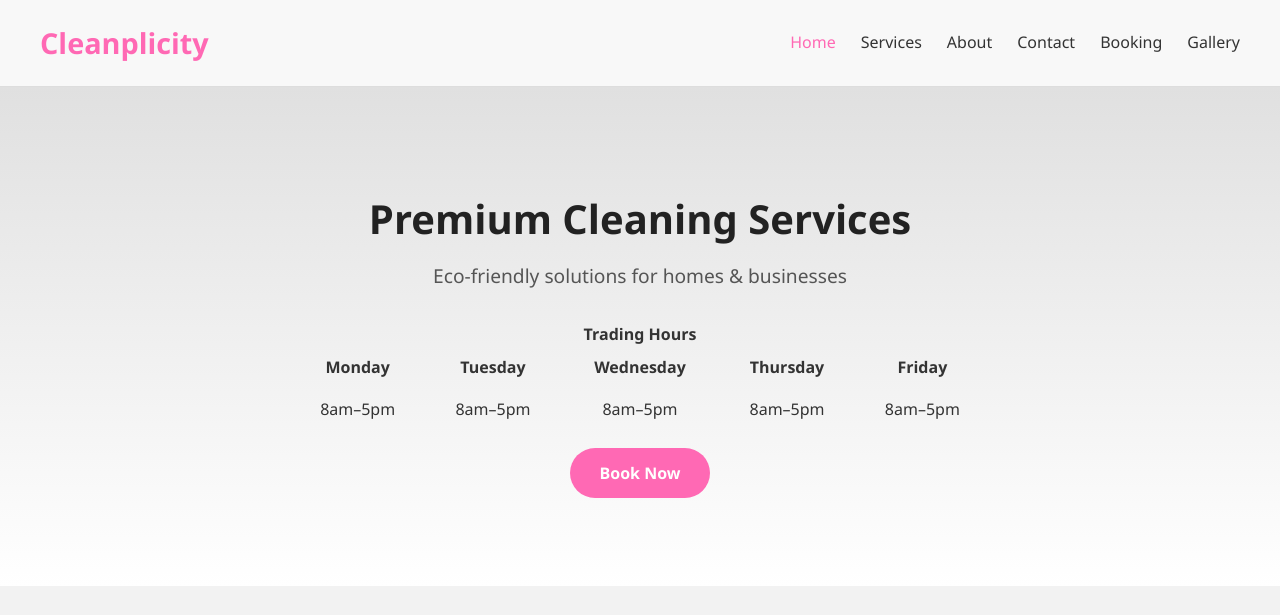
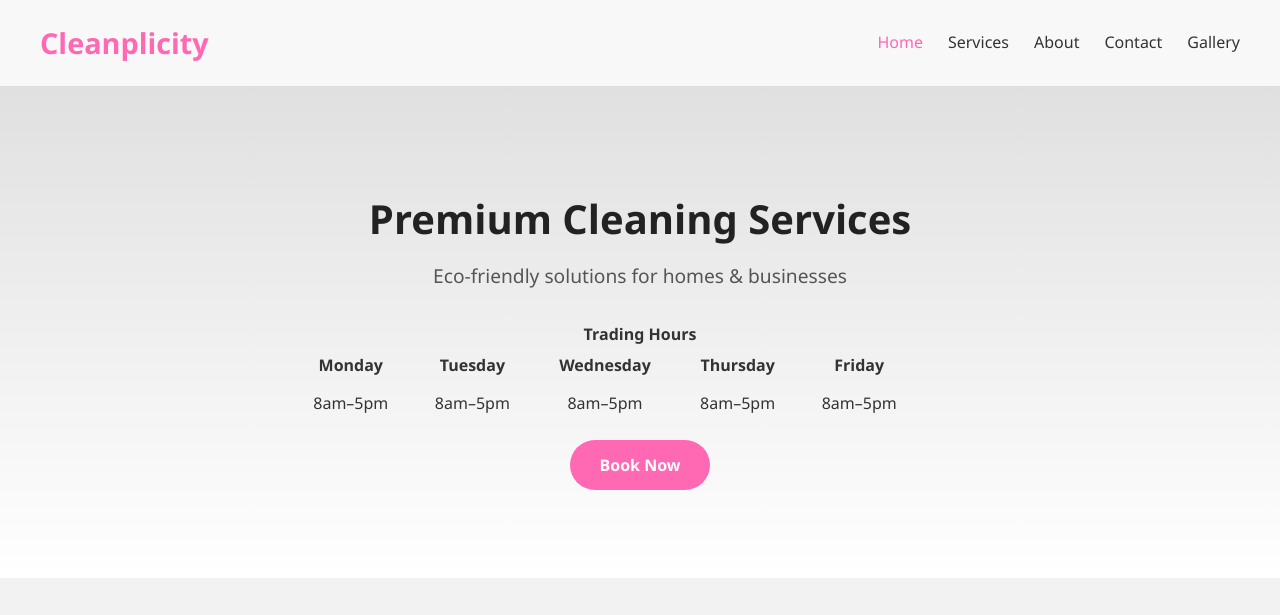
Before and after one commit to Dawson1510/Cleanplicity1, a plain HTML site: page index.html in a window 1280 px wide. Shown: the top 615 px of the page. Drawn offline with Linux system fonts and the light colour scheme.

Commit message:
Add files via upload

```diff
--- a/index.html
+++ b/index.html
@@ -103,14 +103,14 @@
     }
 
     .trading-hours table {
-      width: 100%;
+      width: 90%;
       border-collapse: collapse;
       font-size: 1rem;
     }
 
     .trading-hours th,
     .trading-hours td {
-      padding: 8px 10px;
+      padding: 6px 8px;
       text-align: center;
     }
 
@@ -184,7 +184,6 @@
         <li><a href="services.html">Services</a></li>
         <li><a href="about.html">About</a></li>
         <li><a href="contact.html">Contact</a></li>
-        <li><a href="booking.html">Booking</a></li>
         <li><a href="gallary.html">Gallery</a></li>
       </ul>
       <button class="mobile-menu-btn" aria-label="Mobile Menu"><i class="fas fa-bars"></i></button>
@@ -219,7 +218,7 @@
 
       <!-- CTA Button -->
       <div class="cta-container">
-        <a href="booking.html" class="cta-button">Book Now</a>
+        <a href="contact.html" class="cta-button">Book Now</a>
       </div>
     </div>
   </section>
```
Also changed, not shown: about.html (+0 -1 lines), contact.html (+0 -1 lines), gallary.html (+0 -1 lines), services.html (+3 -4 lines).
